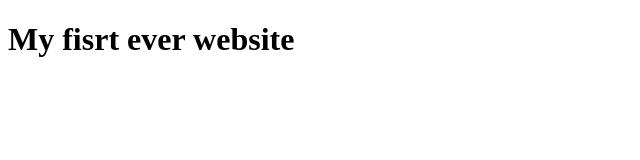
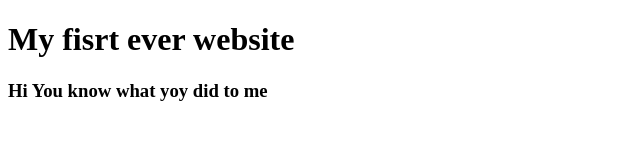
Before and after one commit to moHazzad/My-First-website, a plain HTML site: page index.html in a window 1280 px wide. Shown: the whole page, without its empty margins (0-640 px from the left). Drawn offline with Linux system fonts and the light colour scheme.

Commit message:
learned github

```diff
--- a/index.html
+++ b/index.html
@@ -8,5 +8,7 @@
 </head>
 <body>
     <h1>My fisrt ever website</h1>
+    <h3>Hi You know what yoy did to me </h3>
+
 </body>
 </html>
```
